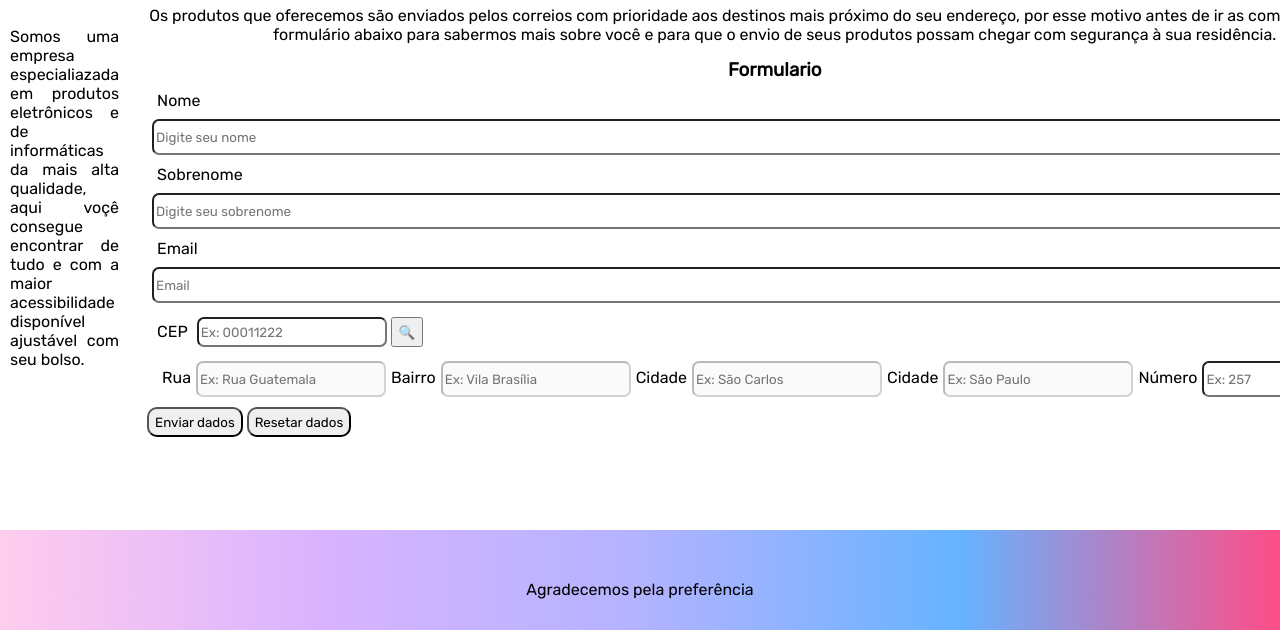
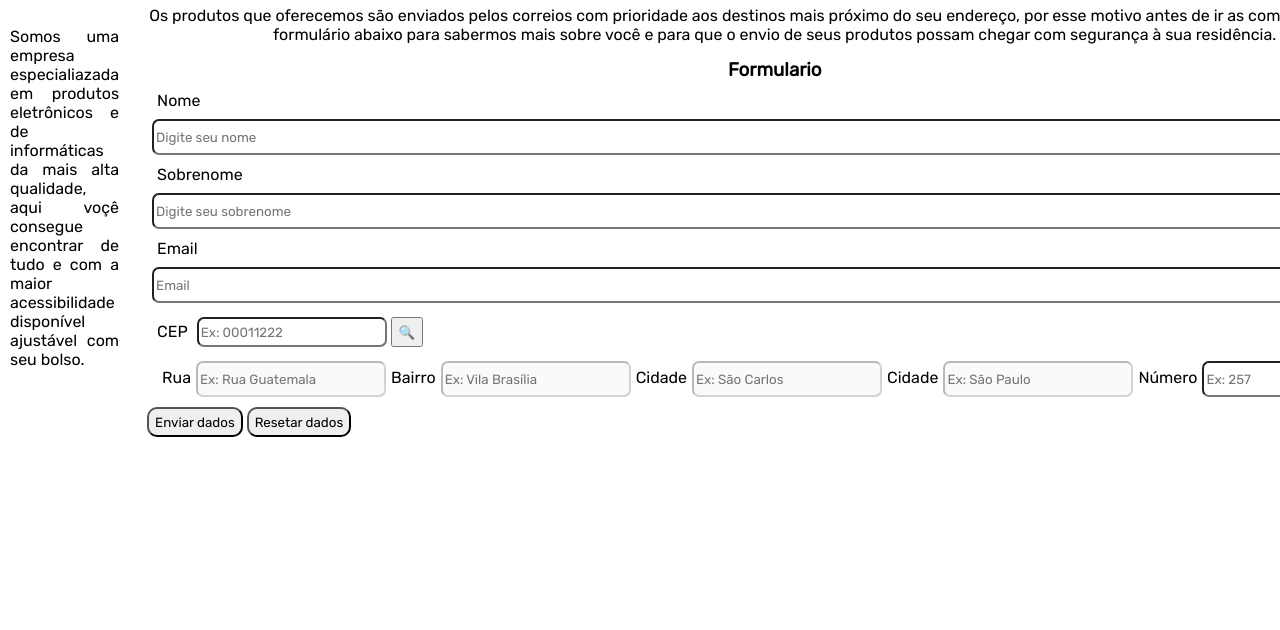
Before and after one commit to vinicius-ricardoADS/HTML-CSS-JS, a plain HTML site: page page/index.html in a window 1280 px wide. Shown: the part 170-800 px from the top of the page. Drawn offline with Linux system fonts and the light colour scheme.

Commit message:
last update

```diff
--- a/page/index.html
+++ b/page/index.html
@@ -86,11 +86,6 @@
             </div>
         </section>
     </main>
-    <footer>
-        <div class="footer">
-            <p>Agradecemos pela preferência</p>
-        </div>
-    </footer>
 </body>
 
 </html>
```
